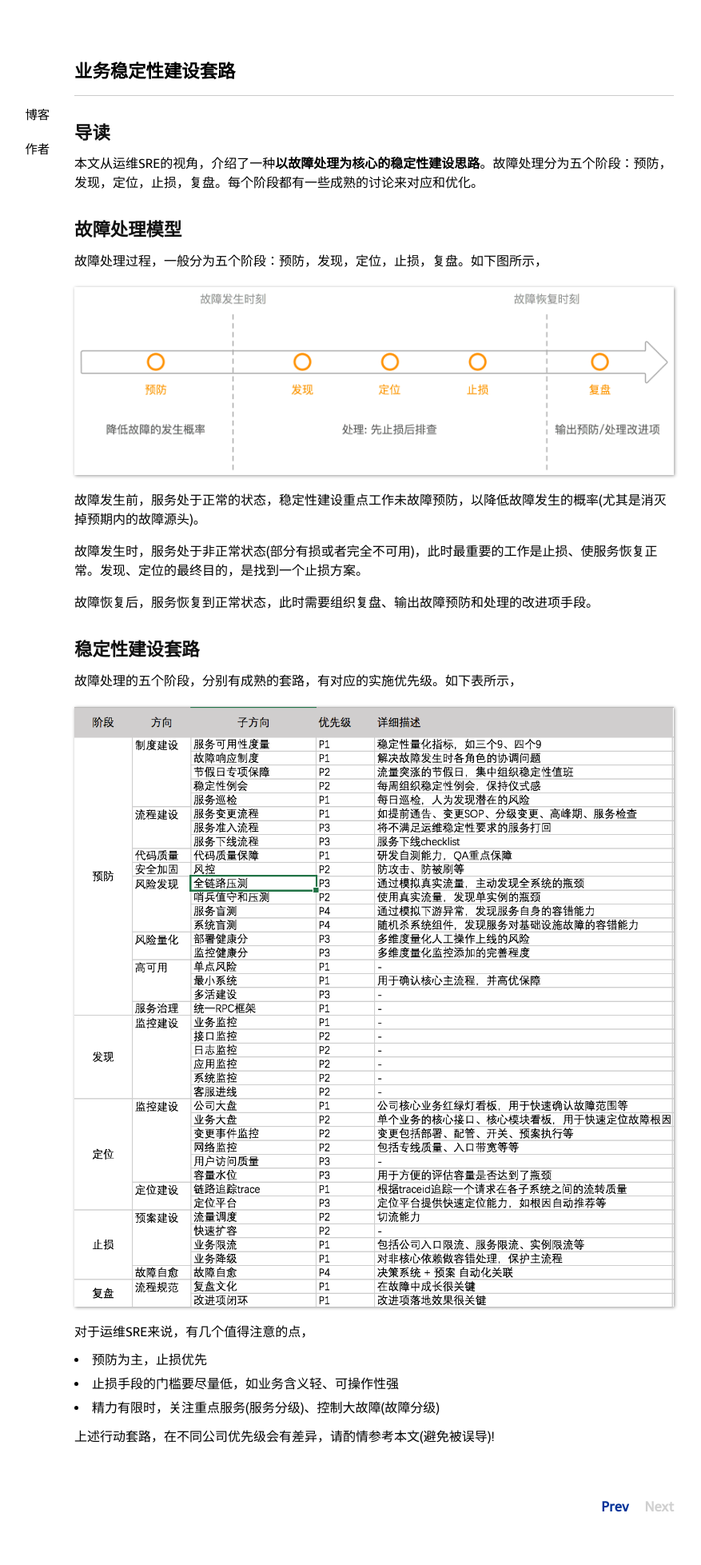
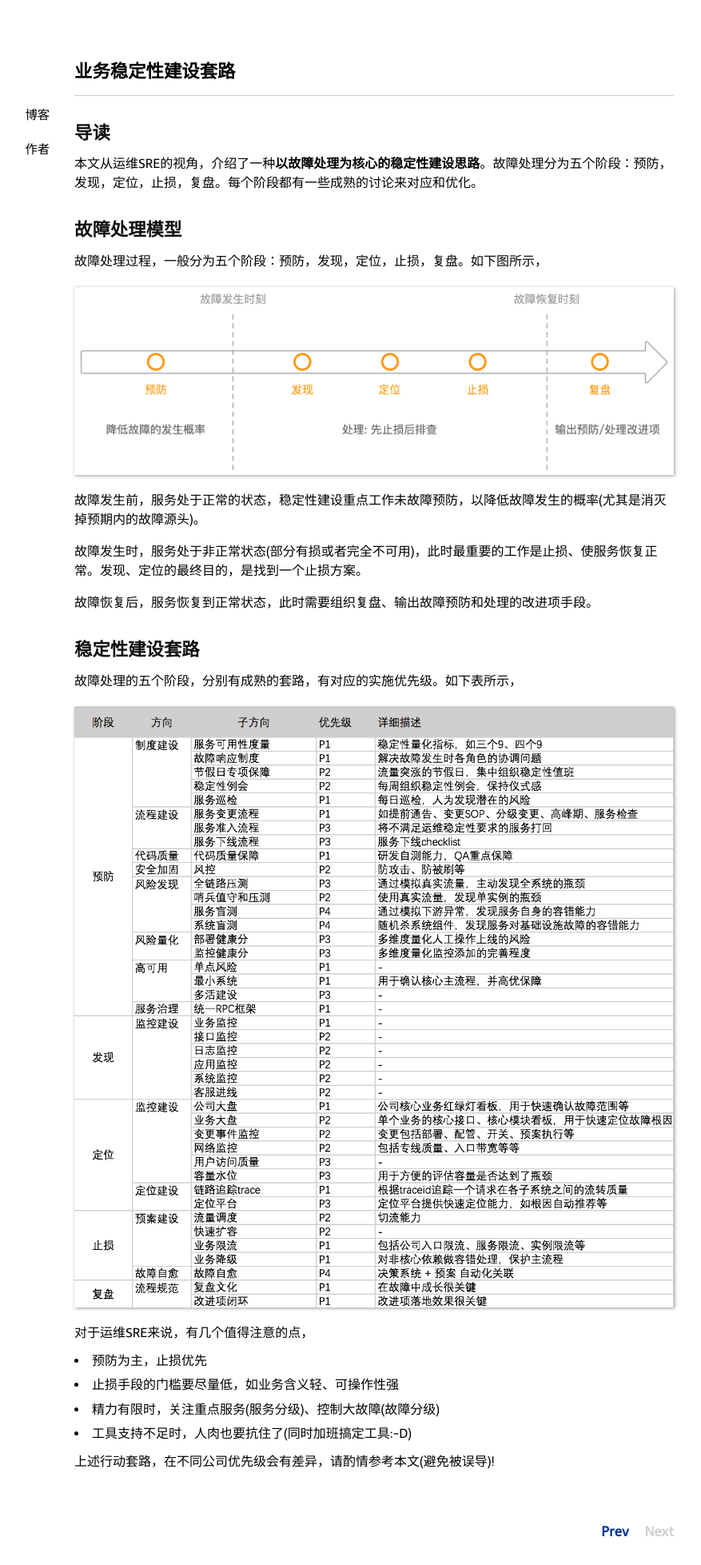
Before and after one commit to niean/niean.github.io, a Jekyll site: the page built from _posts/2019-02-20-sre-stability.markdown, in a window 1280 px wide. Shown: the whole page at 80% size, without its empty margins (172-1049 px from the left). Built offline with Jekyll 4.4.1, drawn with Linux system fonts in a browser that asks for light colours; comment, search, counter and statistics services are not loaded; before the commit the page ends 1926 px from its top, so only the background shows below that.

Commit message:
update 业务稳定性建设套路

```diff
--- a/_posts/2016-10-31-cert.markdown
+++ b/_posts/2016-10-31-cert.markdown
@@ -23,7 +23,7 @@
 
 ## 名词解释
 |名词 |含义 |
-|---- |---- |
+|:---- |:---- |
 |caller | 主调方，即请求的发起方，一般是client端 |
 |callee | 被调方，即服务的提供方，一般是server端 |
 |skey   | 系统秘钥(secret key)，用于系统身份认证 |
--- a/_posts/2019-02-20-sre-stability.markdown
+++ b/_posts/2019-02-20-sre-stability.markdown
@@ -32,5 +32,6 @@
 - 预防为主，止损优先
 - 止损手段的门槛要尽量低，如业务含义轻、可操作性强
 - 精力有限时，关注重点服务(服务分级)、控制大故障(故障分级)
+- 工具支持不足时，人肉也要抗住了(同时加班搞定工具:-D)
 
 上述行动套路，在不同公司优先级会有差异，请酌情参考本文(避免被误导)!
```
Also changed, not shown: images/20190220/actions.png.
